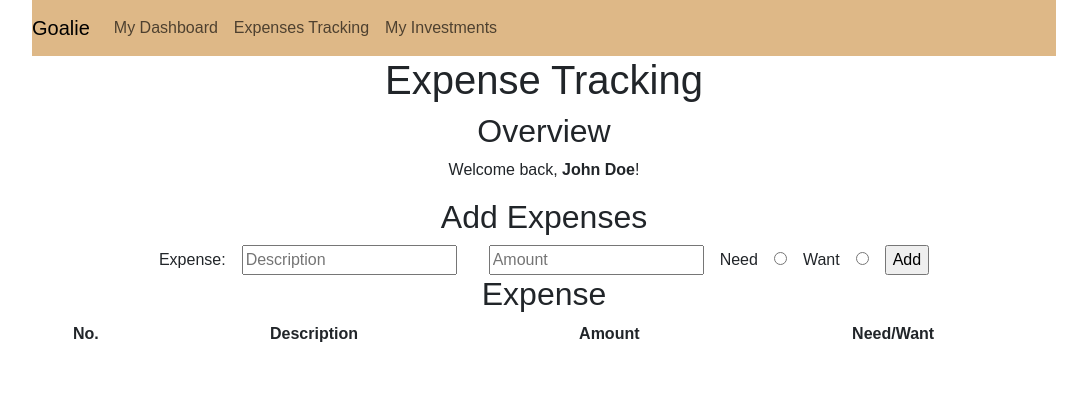
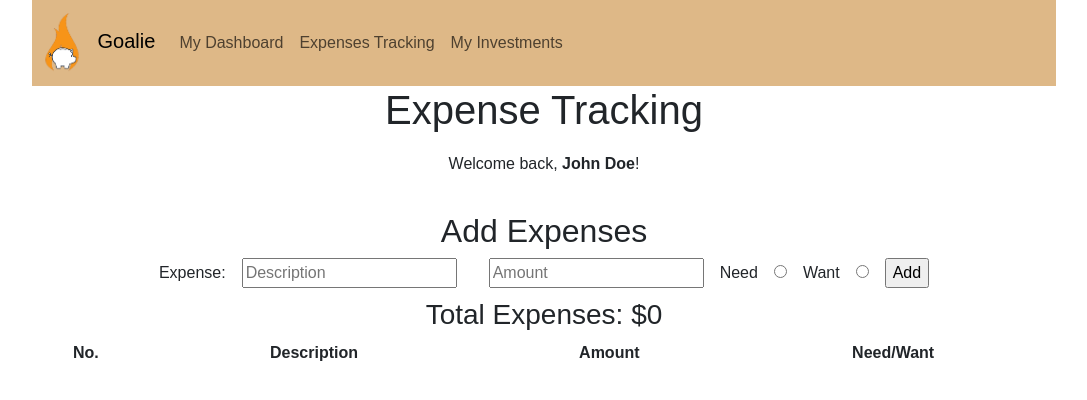
Before and after one commit to xghan99/csb-rn409, a React (Create React App) app: page / in a window 1280 px wide. Shown: the top 400 px of the page, without its empty margins (96-1183 px from the left). Built offline with nearby package versions, Linux system fonts and the light colour scheme.

Commit message:
Working expenses tallying

```diff
--- a/src/components/Header.js
+++ b/src/components/Header.js
@@ -21,8 +21,7 @@ function OverviewBox() {
   const [name, setName] = useState("John Doe");
 
   return (
-    <div className="HeaderBox">
-      <h2>Overview</h2>
+    <div className="HeaderBox addMarg">
       <p>
         Welcome back,{" "}
         <strong
--- a/src/components/TaskManager.js
+++ b/src/components/TaskManager.js
@@ -5,7 +5,8 @@ function TaskManager() {
   const [newTaskText, setNewTaskText] = useState("");
   const [needwant, setNeedWant] = useState("");
   const [amount, setAmount] = useState();
-  //const totalamount = tasks.reduce ((total,task)=> {return total+ +task.amount;},0);
+  const additionFunc = (seed, current) => Number(seed) + Number(current);
+  const totalAmount = tasks.reduce(additionFunc, 0);
 
   //const total=document.querySelector(".total")
   //total.textContent = totalamount
@@ -37,7 +38,7 @@ function TaskManager() {
 
   return (
     <>
-      <div>
+      <div className="addMarg">
         <h2>Add Expenses</h2>
         <form onSubmit={handleAddTask}>
           <label>
@@ -94,7 +95,7 @@ function TaskManager() {
       </div>
 
       <div>
-        <h2>Expense</h2>
+        <h3>Total Expenses: ${totalAmount}</h3>
         <table style={{ margin: "0 auto", width: "100%" }}>
           <thead>
             <tr>
--- a/src/components/TopBar.js
+++ b/src/components/TopBar.js
@@ -1,4 +1,4 @@
-import { Nav, Navbar, Form, FormControl, Button } from "react-bootstrap";
+import { Nav, Navbar } from "react-bootstrap";
 
 import { Fragment, Component } from "react";
 import "bootstrap/dist/css/bootstrap.min.css";
@@ -8,7 +8,16 @@ export default class TopBar extends Component {
     return (
       <Fragment>
         <Navbar className="color-nav" expand="lg">
-          <Navbar.Brand href="#home">Goalie</Navbar.Brand>
+          <Navbar.Brand href="#home">
+            <img
+              alt="h"
+              width="60"
+              height="60"
+              src="resources/pig.png"
+              className="d-inline-block-align-top"
+            />{" "}
+            Goalie
+          </Navbar.Brand>
           <Navbar.Toggle aria-controls="basic-navbar-nav" />
           <Navbar.Collapse id="basic-navbar-nav">
             <Nav className="mr-auto">
--- a/src/styles.css
+++ b/src/styles.css
@@ -13,3 +13,7 @@
 .color-nav {
   background-color: burlywood;
 }
+
+.addMarg {
+  margin: 10px;
+}
```
